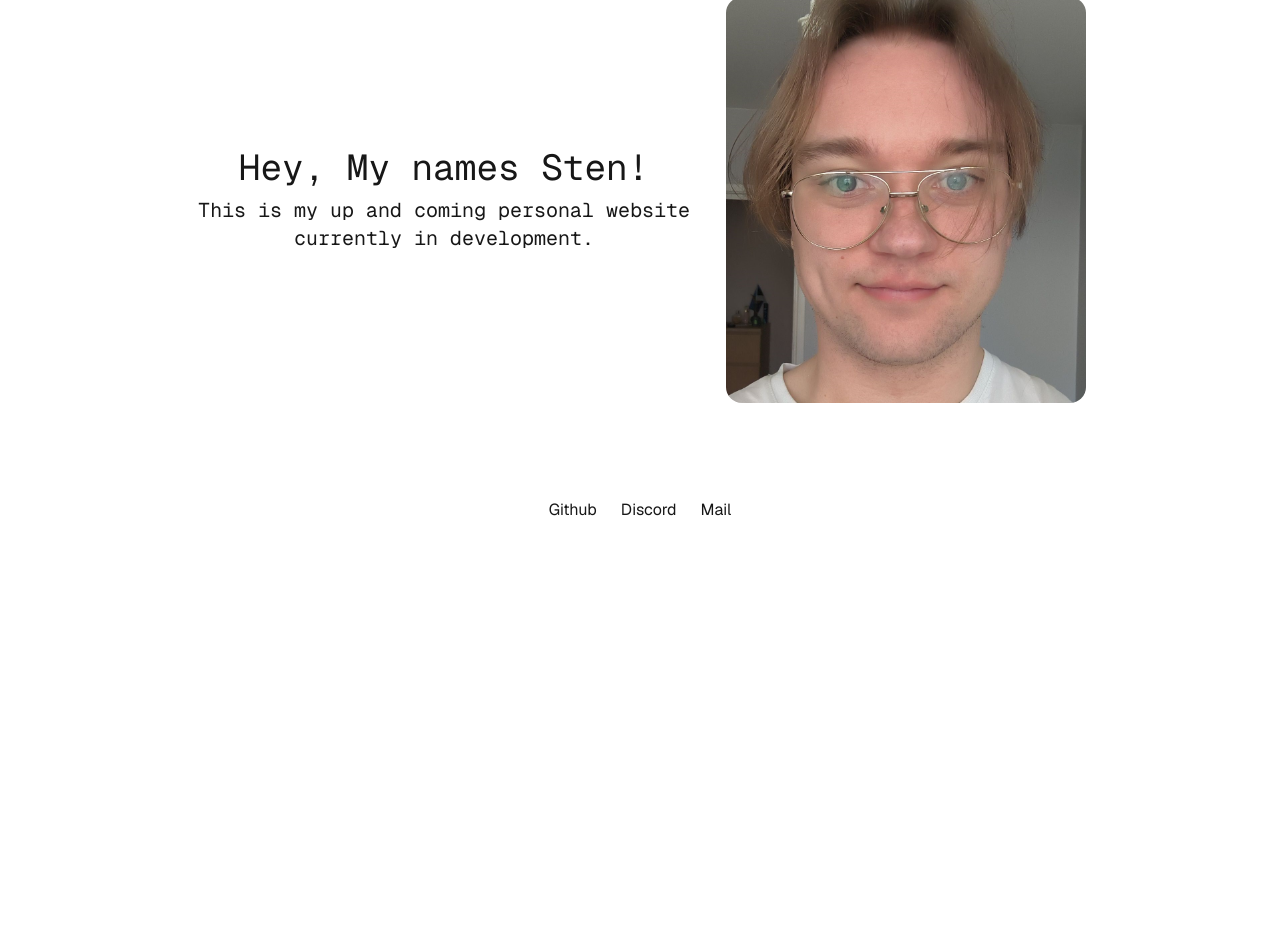
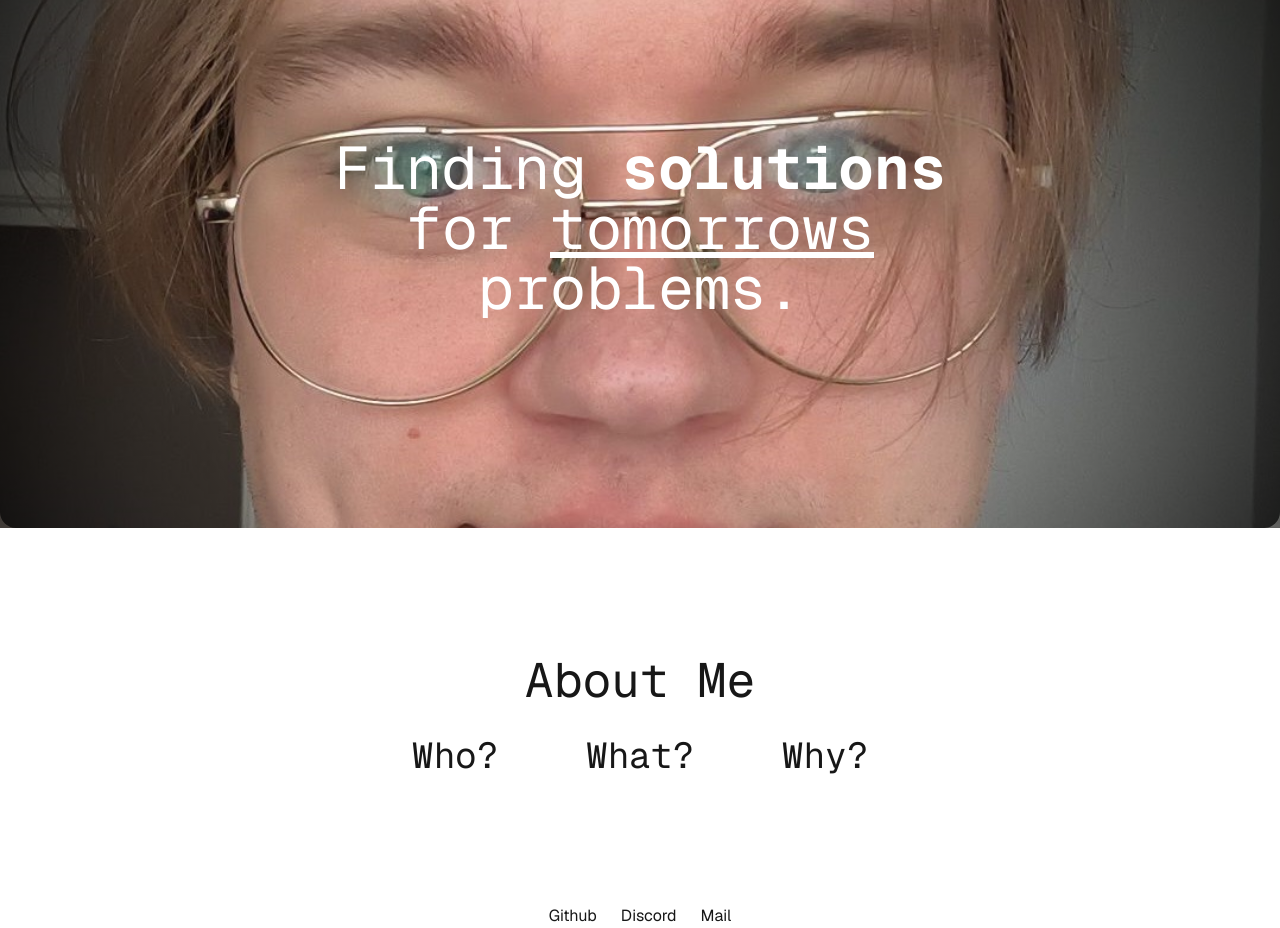
Before and after one commit to stenkaal/PersonalSite, a Next.js app in the folder personal-website/: page / in a window 1280 px wide. Shown: the part 200-1128 px from the top of the page. Before the commit the page ends 800 px from the top, so only its background shows below. Built offline with nearby package versions, Linux system fonts and the light colour scheme.

Commit message:
Testing out layouts for header

```diff
--- a/personal-website/package.json
+++ b/personal-website/package.json
@@ -14,9 +14,11 @@
     "@fortawesome/free-regular-svg-icons": "^6.7.2",
     "@fortawesome/free-solid-svg-icons": "^6.7.2",
     "@fortawesome/react-fontawesome": "^0.2.2",
+    "gsap": "^3.13.0",
     "next": "15.3.2",
     "react": "^19.0.0",
-    "react-dom": "^19.0.0"
+    "react-dom": "^19.0.0",
+    "three": "^0.177.0"
   },
   "devDependencies": {
     "@eslint/eslintrc": "^3",
--- a/personal-website/src/app/page.tsx
+++ b/personal-website/src/app/page.tsx
@@ -1,27 +1,75 @@
-import Image from "next/image";
+import Image from "next/image"; // Next.js Image-komponenten återinförd för ditt Next.js-projekt
+
 export default function Home() {
   return (
-    <div className="grid grid-rows-[20px_1fr_20px] items-center justify-items-center min-h-screen p-8 pb-20 gap-16 sm:p-20 font-[family-name:var(--font-geist-sans)]">
-      <nav className="row-start-1 flex gap-[24px] flex-wrap items-center justify-center"></nav>
-      <main className="flex gap-[32px] row-start-2 items-center">
-        <div className="flex flex-col gap-2 w-full max-w-[500px]">
-          <h1 className="font-[family-name:var(--font-geist-mono)] text-xl sm:text-2xl md:text-3xl lg:text-4xl text-center">
-            Hey, My names Sten!
+    <div className="grid grid-rows-[auto_auto_1fr_auto] items-center justify-items-center min-h-screen gap-16 font-[family-name:var(--font-geist-sans)]">
+      <nav className="row-start-1 pt-10 flex gap-[24px] flex-wrap items-center justify-center">
+        <a>Place</a>
+        <a>Holder</a>
+        <a>Text</a>
+      </nav>
+
+      {/* HEADER CONTAINER START */}
+      {/* 'relative': For absolute positioning of children (image and vignette) relative to the header. */}
+      {/* 'w-full': Makes the header take up the full width. */}
+      {/* 'min-h-[400px] md:min-h-[500px] lg:min-h-[600px]': Gives the header a responsive minimum height,
+          which is crucial for 'main' to start correctly below the header
+          and for the image to have space to fill. */}
+      {/* 'overflow-hidden': Clips content (like rounded corners on the image) that extends beyond the header's boundaries. */}
+      {/* 'flex items-center justify-center p-4': Centers the text content within the header. */}
+      <header className="relative w-full row-start-2 min-h-[400px] md:min-h-[500px] lg:min-h-[600px] overflow-hidden flex items-center justify-center p-4">
+        {/* Image container that fills the header. Used to wrap the Next.js Image with absolute positioning. */}
+        {/* 'absolute inset-0': Makes this div cover the entire header element. */}
+        {/* 'z-0': Places the image at the back of the stacking order. */}
+        <div className="absolute inset-0 z-0">
+          <Image
+            src="/20250414_101519.jpg"
+            alt="En bild på mig"
+            layout="fill" // The image fills its parent div
+            objectFit="cover" // Scales the image to cover the area without distortion
+            priority // Prioritizes loading of this image
+          />
+          {/* Vignette overlay on the image. Also fills the header with a radial gradient. */}
+          <div
+            className="absolute inset-0 rounded-2xl"
+            style={{
+              backgroundImage:
+                "radial-gradient(circle at center, transparent 60%, rgba(0,0,0,0.7) 100%)",
+              pointerEvents: "none", // Prevents the overlay from blocking mouse interactions
+            }}
+          ></div>
+        </div>
+
+        {/* Text container - centered and on top of the image */}
+        {/* 'relative z-10': Places the text on top of the image. 'relative' is needed for z-index to work correctly. */}
+        {/* 'flex flex-col gap-2 w-full max-w-[700px] text-center text-white': Styling for the text content. */}
+        <div className="relative z-10 flex flex-col gap-2 w-1/2 max-w-[700px] text-center text-white">
+          <h1 className="font-[family-name:var(--font-geist-mono)] text-3xl sm:text-4xl md:text-5xl lg:text-6xl">
+            Finding <b>solutions</b> for <u>tomorrows</u> problems.
           </h1>
-          <p className="text-sm sm:text-base md:text-lg lg:text-xl text-center font-[family-name:var(--font-geist-mono)]">
-            This is my up and coming personal website currently in development.
-          </p>
         </div>
-        <Image
-          src="/20250414_101519.jpg"
-          alt="A picture of me"
-          className="rounded-2xl"
-          width={360}
-          height={76}
-          priority
-        />
+      </header>
+      {/* HEADER CONTAINER END */}
+
+      {/* MAIN CONTENT - placed correctly below the header in the grid. */}
+      <main className="row-start-3 w-full max-w-screen-lg mx-auto py-16 px-4">
+        <h2 className="font-[family-name:var(--font-geist-mono)] text-2xl sm:text-3xl md:text-4xl lg:text-5xl text-center mb-8">
+          About Me
+        </h2>
+        <div className="relative flex justify-evenly items-center w-full max-w-[600px] mx-auto flex-wrap gap-4">
+          <h3 className="font-[family-name:var(--font-geist-mono)] text-xl sm:text-2xl md:text-3xl lg:text-4xl text-center min-w-[100px]">
+            Who?
+          </h3>
+          <h3 className="font-[family-name:var(--font-geist-mono)] text-xl sm:text-2xl md:text-3xl lg:text-4xl text-center min-w-[100px]">
+            What?
+          </h3>
+          <h3 className="font-[family-name:var(--font-geist-mono)] text-xl sm:text-2xl md:text-3xl lg:text-4xl text-center min-w-[100px]">
+            Why?
+          </h3>
+        </div>
       </main>
-      <footer className="row-start-3 flex gap-[24px] flex-wrap items-center justify-center">
+
+      <footer className="row-start-4 flex gap-[24px] flex-wrap items-center justify-center">
         <a
           href="https://github.com/stenkaal"
           className="transition duration-500 ease-in-out transform hover:-translate-y-1 hover:scale-110"
```
Also changed, not shown: 1 other file (tests, documents, lock files or other folders).
